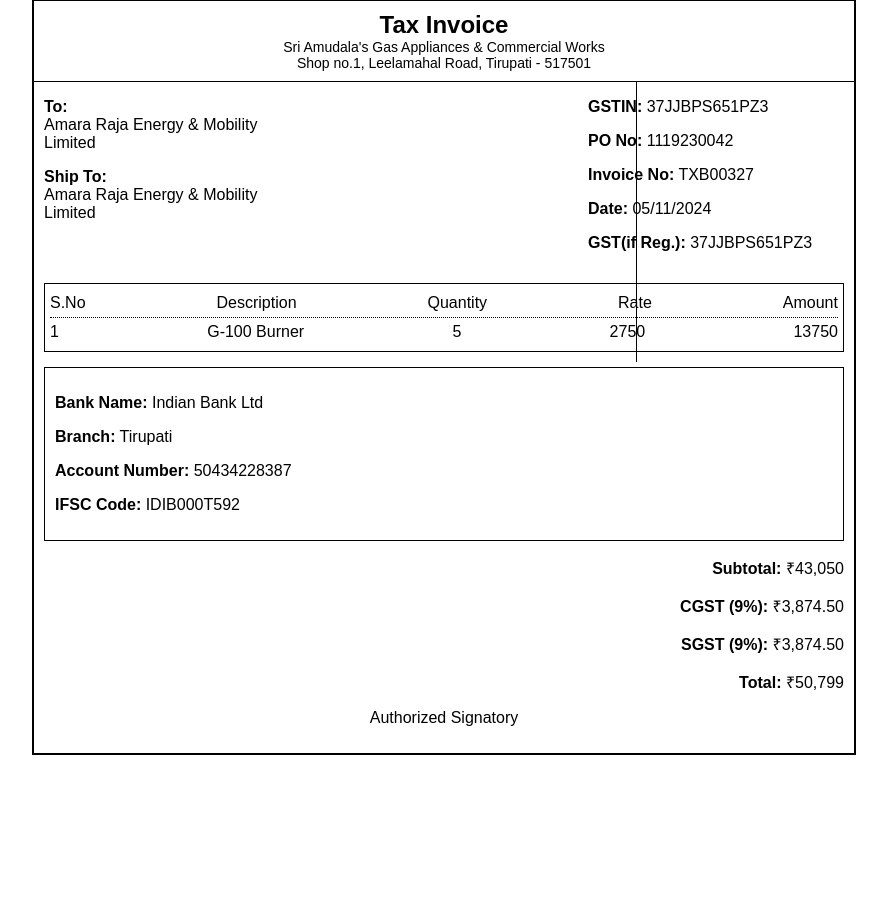
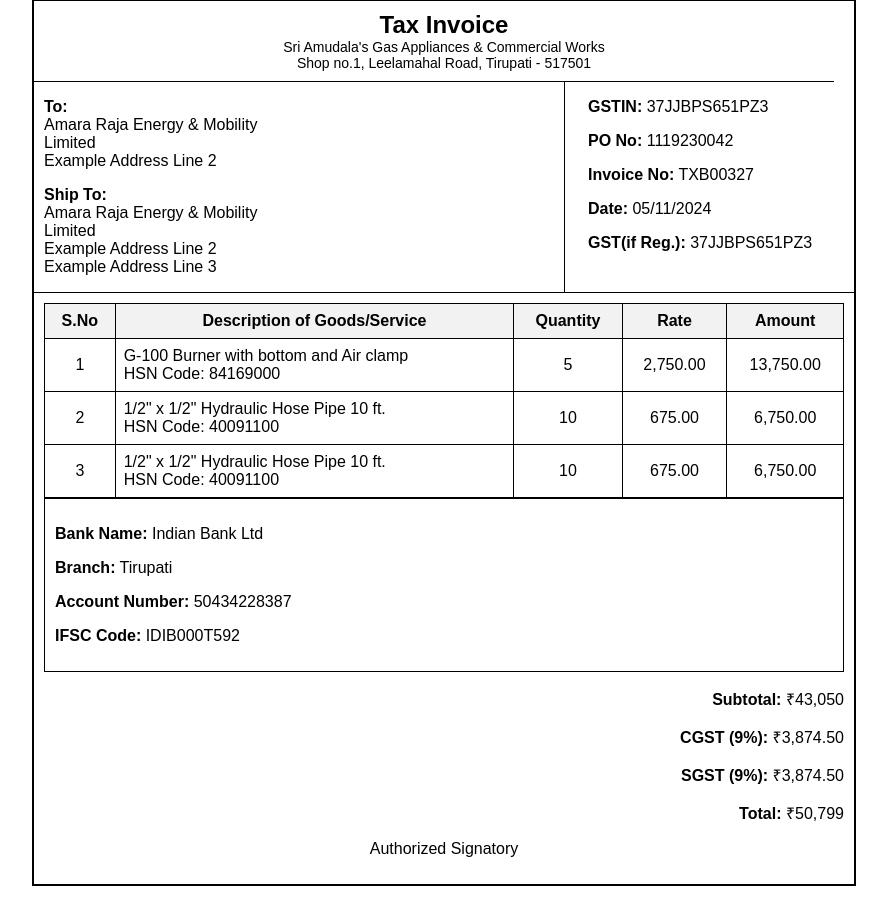
Before and after one commit to AmudalaGirish/sages, a Django app: template invoice/templates/invoice/invoice.html in a window 1280 px wide. Shown: the part 21-927 px from the top of the page, without its empty margins (196-1083 px from the left). Before the commit the page ends 776 px from the top, so only its background shows below. Run offline with Django 5.2, Linux system fonts and the light colour scheme; the template is opened without the code that fills it, so the values that code supplies are empty.

Commit message:
invoice html changes

```diff
--- a/invoice/templates/invoice/invoice.html
+++ b/invoice/templates/invoice/invoice.html
@@ -25,7 +25,7 @@
     .header .subtitle {
       font-size: 14px;
     }
-    .divider {
+    .first-divider {
       border-top: 1px solid black;
       margin: 0; /* Remove default spacing */
       width: calc(100% + 20px); /* Extend divider to touch borders, compensating for padding */
@@ -33,28 +33,56 @@
       left: -10px; /* Adjust for left padding */
     }
 
-    .section {
-      margin-bottom: 15px;
-    }
-    .row-group {
-      display: flex;
-      justify-content: space-between;
-    }
     .left, .middle, .right {
       width: 32%;
     }
-    .items {
-      border: 1px solid black;
-      padding: 5px;
-    }
-    .item-row {
+
+    .vertical-line-container {
       display: flex;
       justify-content: space-between;
-      padding: 5px 0;
-      border-bottom: 1px dotted black;
+      position: relative;
+      align-items: stretch; /* Ensures the vertical line stretches based on content */
     }
-    .item-row:last-child {
-      border-bottom: none;
+
+    .vertical-line {
+      width: 1px;
+      background-color: black;
+      position: absolute;
+      top: 0;
+      bottom: 0; /* Ensure it stretches from the top to the bottom of the parent container */
+      left: 65%; /* Adjust based on layout */
+    }
+
+    .first-divider, .second-divider {
+      border-top: 1px solid black;
+      margin: 0; /* Remove default spacing */
+      width: 100%; /* Ensures it spans the container */
+    }
+
+    .items-table {
+      width: 100%;
+      border-collapse: collapse;
+      margin-top: 10px;
+    }
+    .items-table th, .items-table td {
+      border: 1px solid black;
+      text-align: center;
+      padding: 8px;
+    }
+    .items-table th {
+      background-color: #f2f2f2;
+    }
+    .items-table td.description {
+      text-align: left;
+      white-space: pre-wrap; /* Ensures multi-line content is displayed properly */
+    }
+    .second-divider {
+      border-top: 1px solid black;
+      margin: 0; /* Remove default spacing */
+      width: calc(100% + 20px); /* Extend divider to touch borders, compensating for padding */
+      position: relative; /* Align relative to parent */
+      left: -10px; /* Adjust for left padding */
+
     }
     .bank-details {
       border: 1px solid black;
@@ -69,14 +97,6 @@
       margin-top: 15px;
     }
 
-    .vertical-line {
-      width: 1px;
-      background-color: black;
-      position: absolute;
-      height: 35%;
-      left: 65%;
-    }
-
   </style>
 </head>
 <body>
@@ -87,16 +107,18 @@
       <div class="subtitle">Sri Amudala's Gas Appliances & Commercial Works</div>
       <div class="subtitle">Shop no.1, Leelamahal Road, Tirupati - 517501</div>
     </div>
-    <div class="divider"></div>
+    <div class="section">
+      <!-- First Divider -->
+      <div class="first-divider"></div>
 
-    <!-- Address and Details Section -->
-    <div class="section row-group">
+      <!-- Address Section with Vertical Line -->
+      <div class="vertical-line-container">
         <div class="left">
-        <p><b>To:</b><br>Amara Raja Energy & Mobility Limited</p>
-        <p><b>Ship To:</b><br>Amara Raja Energy & Mobility Limited</p>
+          <p><b>To:</b><br>Amara Raja Energy & Mobility Limited<br>Example Address Line 2</p>
+          <p><b>Ship To:</b><br>Amara Raja Energy & Mobility Limited<br>Example Address Line 2<br>Example Address Line 3</p>
         </div>
 
-      <!-- Divider Line -->
+        <!-- Vertical Line -->
         <div class="vertical-line"></div>
 
         <div class="right">
@@ -108,23 +130,49 @@
         </div>
       </div>
 
-    <!-- Items Section -->
-    <div class="section items">
-      <div class="item-row">
-        <div>S.No</div>
-        <div>Description</div>
-        <div>Quantity</div>
-        <div>Rate</div>
-        <div>Amount</div>
+      <!-- Second Divider -->
+      <div class="second-divider"></div>
     </div>
-      <div class="item-row">
-        <div>1</div>
-        <div>G-100 Burner</div>
-        <div>5</div>
-        <div>2750</div>
-        <div>13750</div>
-      </div>
-      <!-- Add more rows as needed -->
+
+    <div class="items-section">
+      <table class="items-table">
+        <!-- Table Header -->
+        <thead>
+          <tr>
+            <th>S.No</th>
+            <th>Description of Goods/Service</th>
+            <th>Quantity</th>
+            <th>Rate</th>
+            <th>Amount</th>
+          </tr>
+        </thead>
+        <!-- Table Body -->
+        <tbody>
+          <!-- Example Row 1 -->
+          <tr>
+            <td>1</td>
+            <td class="description">G-100 Burner with bottom and Air clamp<br>HSN Code: 84169000</td>
+            <td>5</td>
+            <td>2,750.00</td>
+            <td>13,750.00</td>
+          </tr>
+          <!-- Example Row 2 -->
+          <tr>
+            <td>2</td>
+            <td class="description">1/2" x 1/2" Hydraulic Hose Pipe 10 ft.<br>HSN Code: 40091100</td>
+            <td>10</td>
+            <td>675.00</td>
+            <td>6,750.00</td>
+          </tr>
+          <tr>
+            <td>3</td>
+            <td class="description">1/2" x 1/2" Hydraulic Hose Pipe 10 ft.<br>HSN Code: 40091100</td>
+            <td>10</td>
+            <td>675.00</td>
+            <td>6,750.00</td>
+          </tr>
+        </tbody>
+      </table>
     </div>
 
     <!-- Bank Details Section -->
```
Also changed, not shown: invoice/templates/invoice/iems.html (added, +17 -0 lines). Lines whose indentation alone changed are shown as unchanged.
